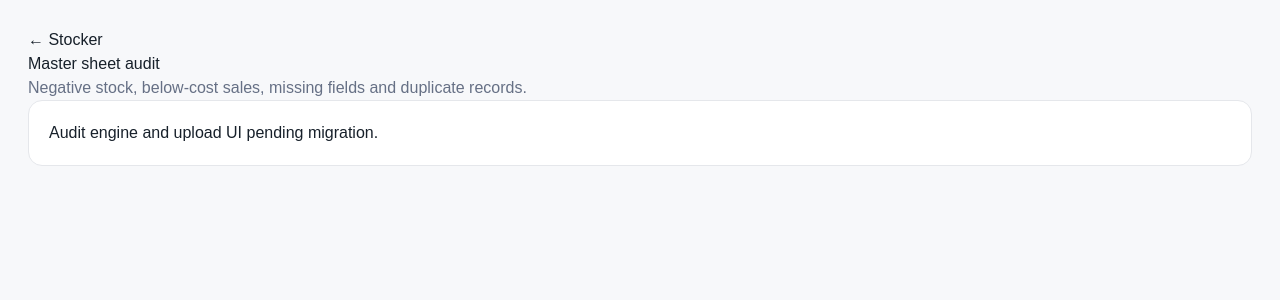
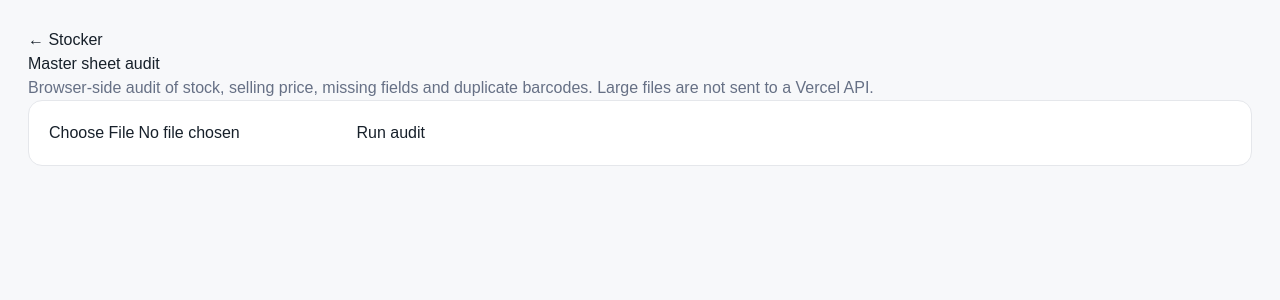
Before and after one commit to swasthik-s/stocker, a Next.js app: page /master-audit in a window 1280 px wide. Shown: the top 300 px of the page. Built offline with nearby package versions, Linux system fonts and the light colour scheme.

Commit message:
Implement browser-side master sheet audit

```diff
--- a/src/app/master-audit/page.tsx
+++ b/src/app/master-audit/page.tsx
@@ -1 +1,6 @@
-import Link from 'next/link';export default function Page(){return <main className="shell"><Link href="/">← Stocker</Link><h1>Master sheet audit</h1><p className="muted">Negative stock, below-cost sales, missing fields and duplicate records.</p><section className="panel">Audit engine and upload UI pending migration.</section></main>}
+'use client';
+import Link from 'next/link';import {useState} from 'react';import * as XLSX from 'xlsx';import {auditMaster,type AuditFinding} from '@/lib/engine/master-audit';
+export default function Page(){const [file,setFile]=useState<File|null>(null),[findings,setFindings]=useState<AuditFinding[]>([]),[busy,setBusy]=useState(false),[error,setError]=useState(''),[rows,setRows]=useState(0);
+ async function run(){if(!file)return;setBusy(true);setError('');setFindings([]);try{let records:Record<string,unknown>[];if(file.name.toLowerCase().endsWith('.csv')){const {readMasterFile}=await import('@/lib/engine/importers');records=await readMasterFile(file) as unknown as Record<string,unknown>;}else{const wb=XLSX.read(await file.arrayBuffer(),{type:'array',cellDates:false});const ws=wb.Sheets[wb.SheetNames[0]];if(!ws)throw new Error('Workbook has no sheets');records=XLSX.utils.sheet_to_json<Record<string,unknown>>(ws,{defval:'',raw:false});}setRows(records.length);setFindings(auditMaster(records));}catch(e){setError(e instanceof Error?e.message:'Could not audit this file');}finally{setBusy(false);}}
+ function exportCsv(){const csv=XLSX.utils.json_to_sheet(findings);const wb=XLSX.utils.book_new();XLSX.utils.book_append_sheet(wb,csv,'Audit');XLSX.writeFile(wb,'stocker-master-audit.xlsx');}
+ return <main className="shell"><Link href="/">← Stocker</Link><h1>Master sheet audit</h1><p className="muted">Browser-side audit of stock, selling price, missing fields and duplicate barcodes. Large files are not sent to a Vercel API.</p><section className="panel"><input type="file" accept=".csv,.xlsx,.xls" onChange={e=>setFile(e.target.files?.[0]??null)}/> <button className="button" disabled={!file||busy} onClick={run}>{busy?'Auditing…':'Run audit'}</button>{error&&<p className="alert" role="alert">{error}</p>}{rows>0&&<p className="muted">Scanned {rows.toLocaleString()} rows · {findings.length.toLocaleString()} findings</p>}{findings.length>0&&<><button className="button" onClick={exportCsv}>Export findings</button><div className="table-wrap"><table><thead><tr><th>Issue</th><th>Barcode</th><th>Item</th><th>Stock</th><th>Cost</th><th>Selling price</th><th>Detail</th></tr></thead><tbody>{findings.map((f,i)=><tr key={i}><td>{f.issue}</td><td>{f.barcode}</td><td>{f.name}</td><td>{f.stock}</td><td>{f.cost}</td><td>{f.sellingPrice}</td><td>{f.detail}</td></tr>)}</tbody></table></div></>}</section></main>}
```
